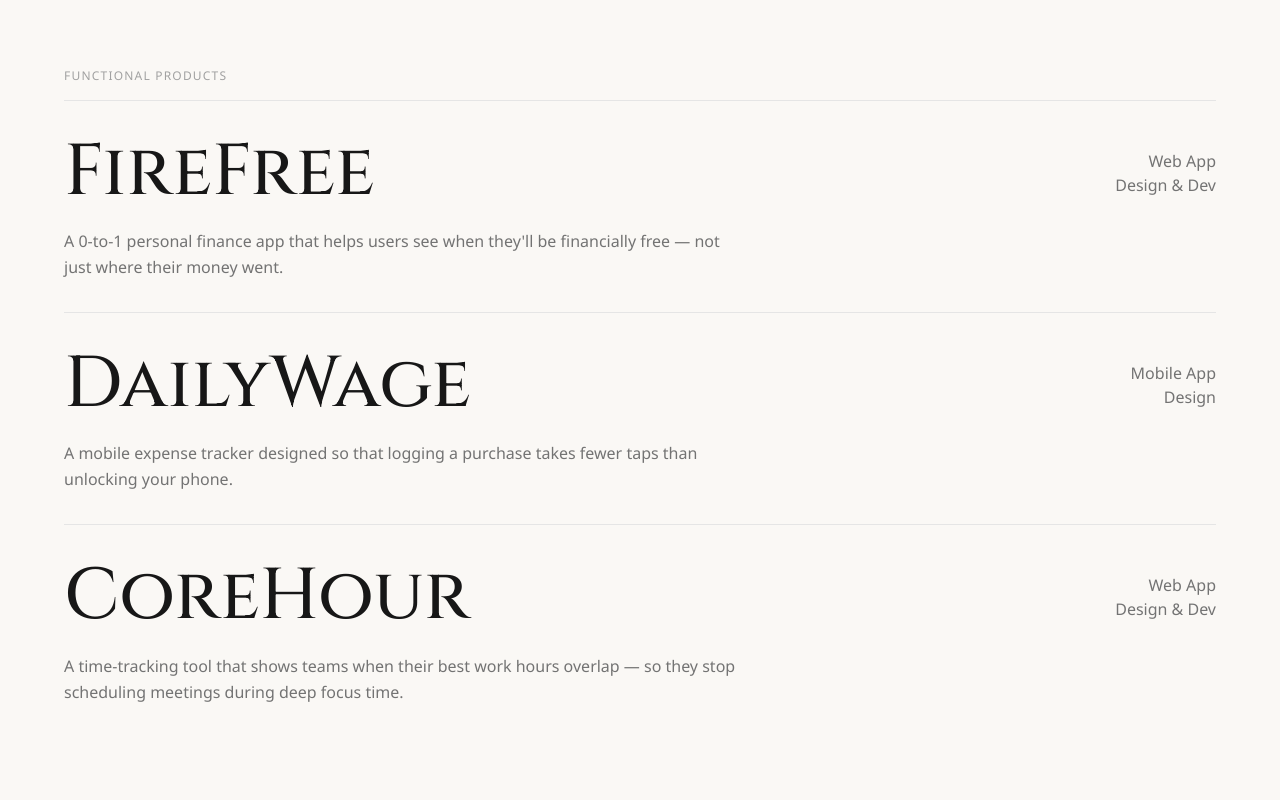
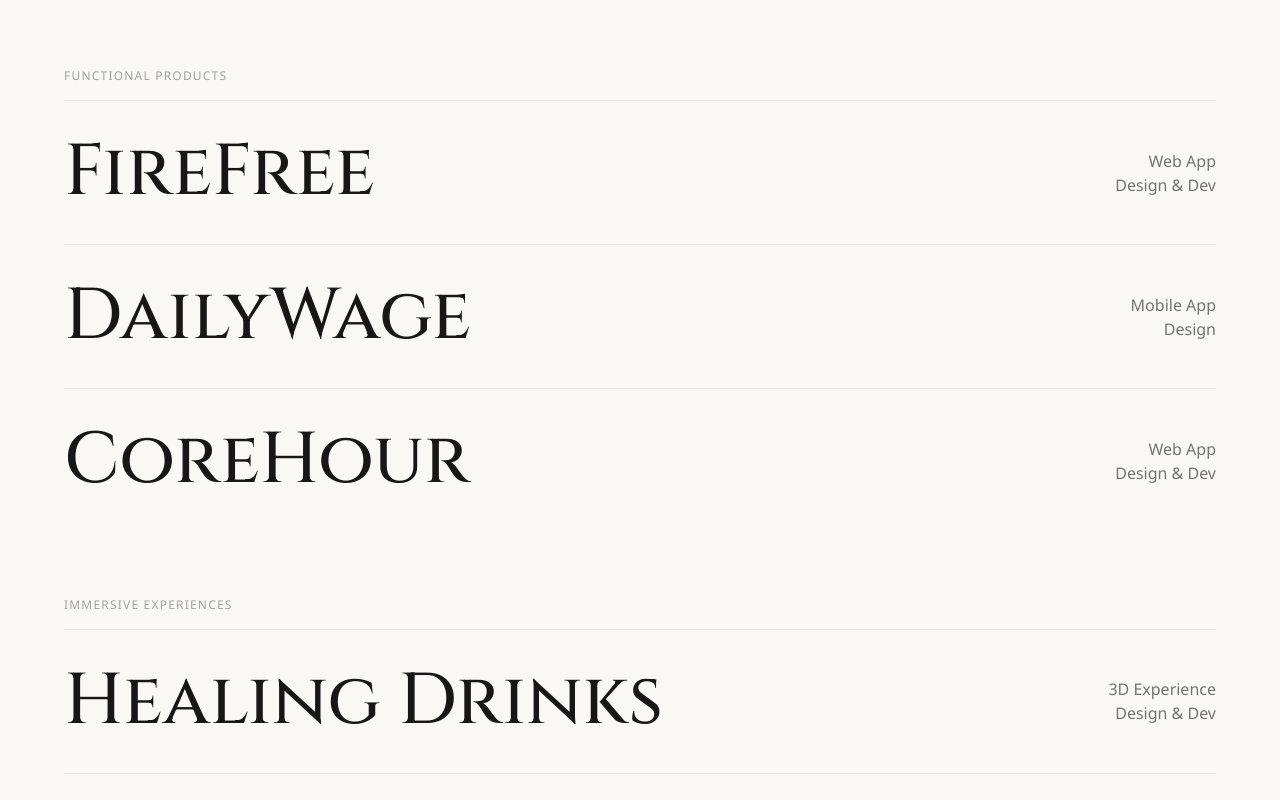
Before and after one commit to carolhsiaoo/Portfolio-planets, a Next.js app: page / in a window 1280 px wide. Shown: the part 860-1660 px from the top of the page. Built offline with nearby package versions, Linux system fonts and the light colour scheme; no server answers.

Commit message:
Update ProjectsTable component to hide tagline visually while maintaining accessibility

```diff
--- a/components/ProjectsTable.tsx
+++ b/components/ProjectsTable.tsx
@@ -135,7 +135,7 @@ export default function ProjectsTable() {
                 </div>
 
                 {project.tagline && (
-                  <p className="font-inter text-sm sm:text-base text-neutral-500 leading-relaxed max-w-2xl">
+                  <p className="sr-only">
                     {project.tagline}
                   </p>
                 )}
```
